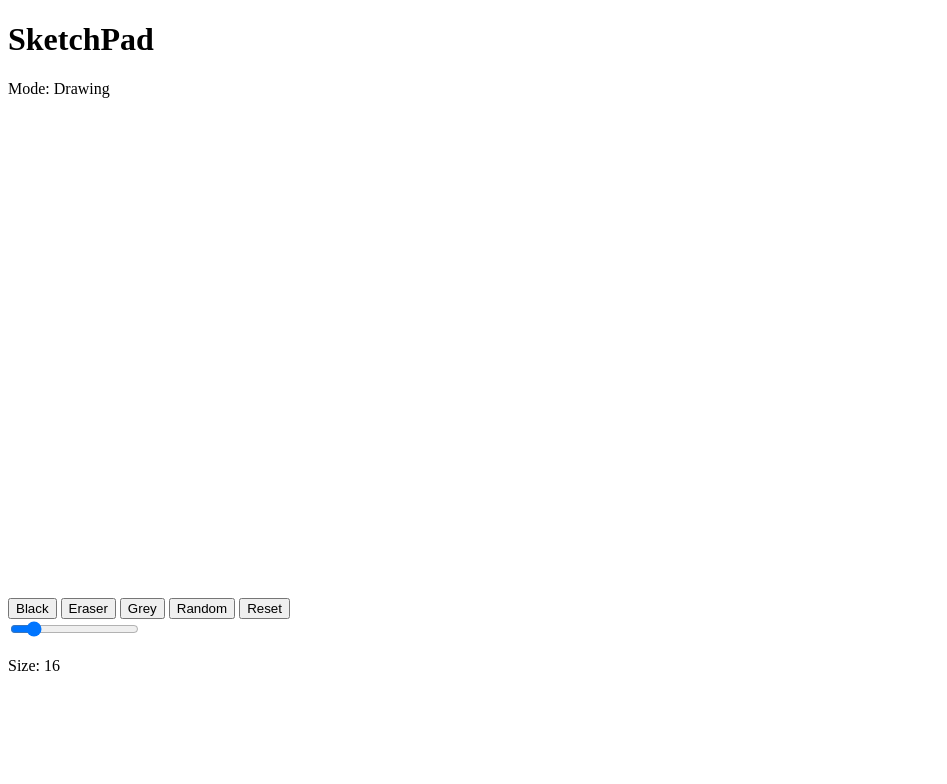
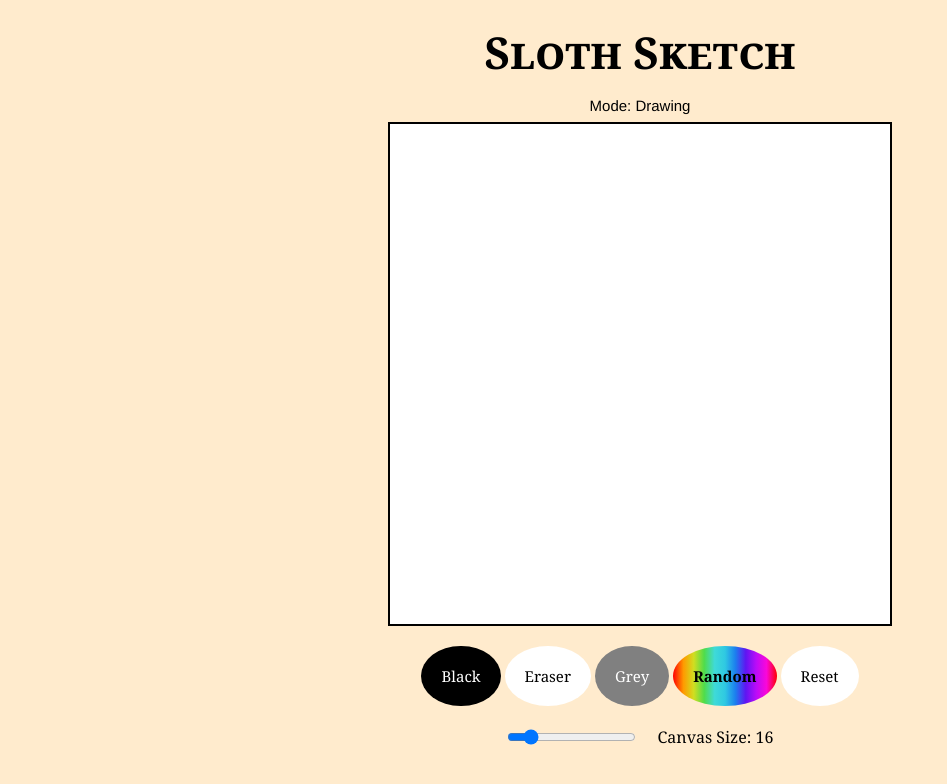
Before and after one commit to LargeSloth/etch-a-sketch, a plain HTML site: page index.html in a window 1280 px wide. Shown: the whole page, without its empty margins (0-947 px from the left). Drawn offline with Linux system fonts and the light colour scheme.

Commit message:
UI Design

```diff
--- a/index.html
+++ b/index.html
@@ -4,28 +4,29 @@
     <meta charset="UTF-8">
     <meta http-equiv="X-UA-Compatible" content="IE=edge">
     <meta name="viewport" content="width=device-width, initial-scale=1.0">
-    <title>Drawing</title>
+    <title>Sloth Sketch</title>
     <link rel="stylesheet" href="styles.css">
 </head>
 <body>
    <div class="flex-container">
-        <div class="title"><h1>SketchPad</h1></div>
+        <div class="title"><h1>Sloth Sketch</h1></div>
         <div class="mode">Mode: Drawing</div>
         <div class="content">
             <div class="board"></div>
             <div class="buttons">
-                <button onclick="changeColor('black')">Black</button>
-                <button onclick="changeColor('white')">Eraser</button>
-                <button onclick="changeColor('gray')">Grey</button>
-                <button onclick="changeColor('random')">Random</button>
-                <button onclick="resetBoard()">Reset</button>
+                <button class="btnBlack" onclick="changeColor('black')">Black</button>
+                <button class="btnEraser" onclick="changeColor('white')">Eraser</button>
+                <button class="btnGrey" onclick="changeColor('gray')">Grey</button>
+                <button class="btnRandom" onclick="changeColor('random')">Random</button>
+                <button class="btnReset" onclick="resetBoard()">Reset</button>
             </div>
-            <div>
+            <div class="sliderContainer">
                 <input type="range" placeholder="Size of Board" min="2" max="100" value="16" id="gSlider" class="slider" onchange="changeSize(this.value)" />
-                <p>Size: <span id="GS"></span></p>
+                <div class="sizeofslider"><p>Canvas Size: <span id="GS"></span></p></div>
             </div>
         </div>
    </div>
+
    <script src="script.js"></script>
 </body>
 </html>
--- a/styles.css
+++ b/styles.css
@@ -1,5 +1,104 @@
+*{
+    margin: 0px;
+    padding: 0px;
+}
+
+body {
+    background-color: blanchedalmond;
+}
+
+.title {
+    display: flex;
+    justify-content: center;
+    margin-top: 1em;
+    margin-bottom: 15px;
+    font-size: 22px;
+    font-family: Cambria, Cochin, Georgia, Times, 'Times New Roman', serif;
+    font-variant: small-caps;
+}
+
+.mode {
+    display: flex;
+    justify-content: center;
+    margin-bottom: 7.5px;
+    font-size: 15px;
+    font-family: 'Franklin Gothic Medium', 'Arial Narrow', Arial, sans-serif;
+}
+
 .board {
     width: 500px;
     height: 500px;
     display: grid;
+    margin-right: auto;
+    margin-left: auto;
+    border: 2px solid black;
 }
+
+.buttons {
+    display: flex;
+    justify-content: center;
+    margin-top: 1em;
+    margin-bottom: 1em;
+}
+
+.btnBlack, .btnGrey, .btnEraser, .btnRandom, .btnReset {
+    border: none;
+    color: rgb(0, 0, 0);
+    padding: 20px;
+    text-align: center;
+    text-decoration: none;
+    display: inline-block;
+    font-size: 15px;
+    margin: 4px 2px;
+    cursor: pointer;
+    border-radius: 50%;
+    font-family: Cambria, Cochin, Georgia, Times, 'Times New Roman', serif;
+}
+
+.btnBlack {
+    background-color: black;
+    color: white;
+}
+
+.btnGrey {
+    background-color: grey;
+    color: white;
+}
+
+.btnRandom {
+    font-weight: bold;
+    background: linear-gradient(
+        90deg,
+        rgba(255, 0, 0, 1) 0%,
+        rgba(255, 154, 0, 1) 10%,
+        rgba(208, 222, 33, 1) 20%,
+        rgba(79, 220, 74, 1) 30%,
+        rgba(63, 218, 216, 1) 40%,
+        rgba(47, 201, 226, 1) 50%,
+        rgba(28, 127, 238, 1) 60%,
+        rgba(95, 21, 242, 1) 70%,
+        rgba(186, 12, 248, 1) 80%,
+        rgba(251, 7, 217, 1) 90%,
+        rgba(255, 0, 0, 1) 100%
+    );
+}
+
+.btnEraser, .btnReset {
+    background-color: white;
+}
+
+.sliderContainer {
+    display: flex;
+    justify-content: center;
+    margin-bottom: 2em;
+}
+
+.slider {
+    cursor: pointer;
+}
+
+.sizeofslider {
+    margin-left: 22px;
+    font-size: 16px;
+    font-family: Cambria, Cochin, Georgia, Times, 'Times New Roman', serif;
+}
```
